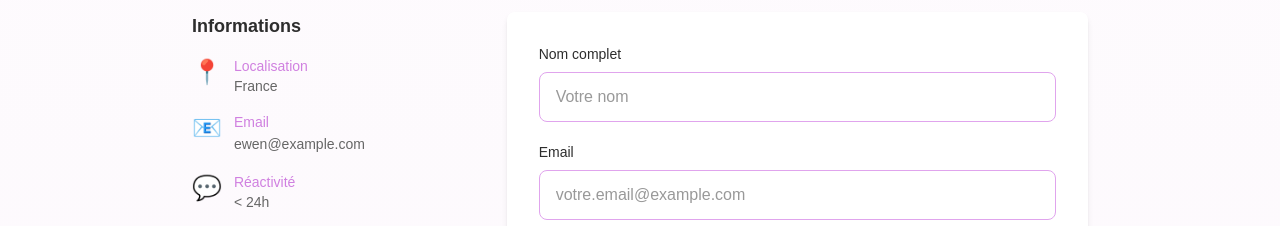
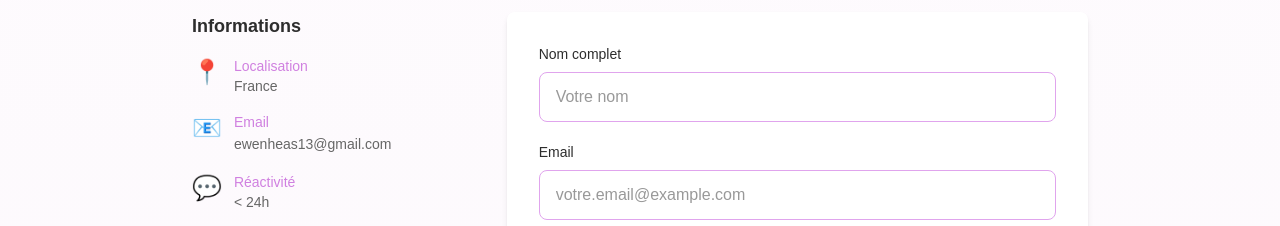
Before and after one commit to FLXwkg/portfolio-next-js, a Next.js app: page / in a window 1280 px wide. Shown: the part 4300-4526 px from the top of the page. Built offline with nearby package versions, Linux system fonts and the light colour scheme.

Commit message:
:art: Mail

```diff
--- a/src/components/ContactSection.tsx
+++ b/src/components/ContactSection.tsx
@@ -52,7 +52,7 @@ export default function ContactSection() {
                       href="mailto:ewen@example.com"
                       className="text-[#666] text-sm hover:text-[#e0a4ed] transition-colors"
                     >
-                      ewen@example.com
+                      ewenheas13@gmail.com
                     </a>
                   </div>
                 </div>
```
